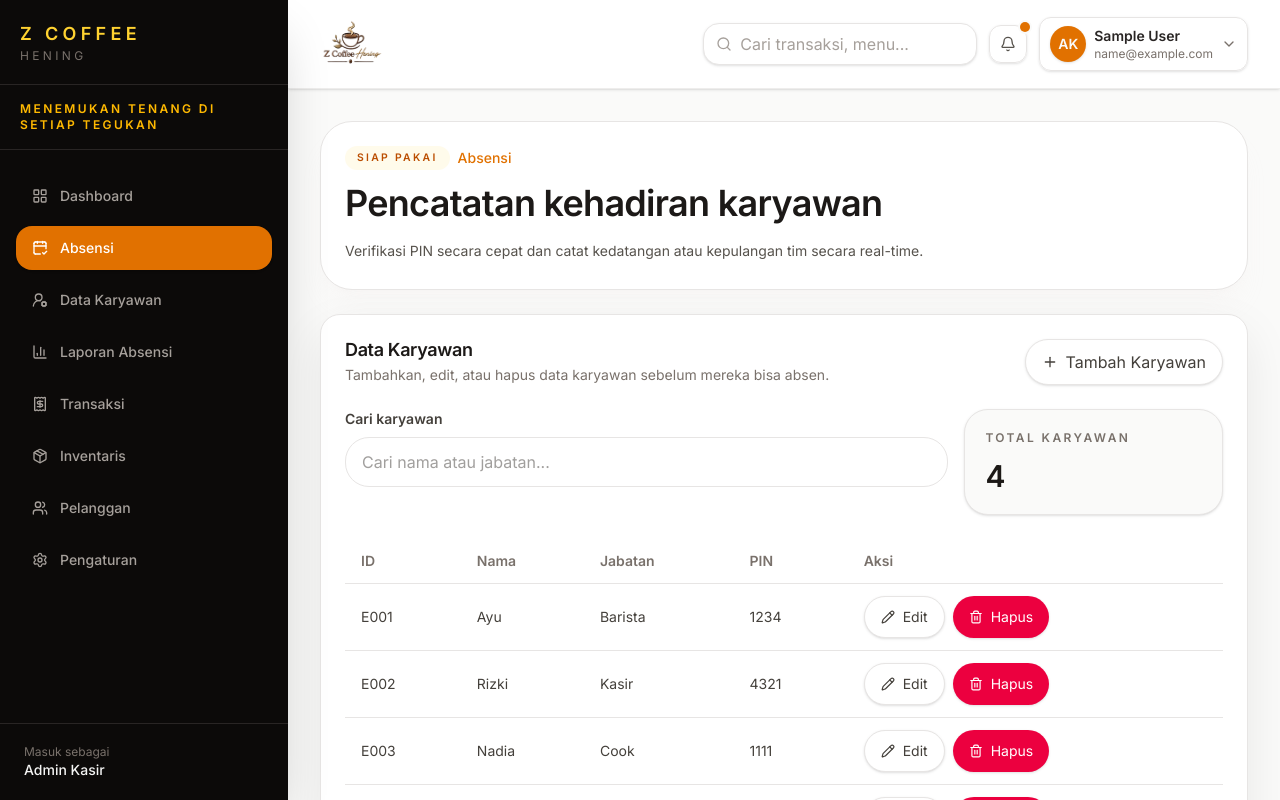
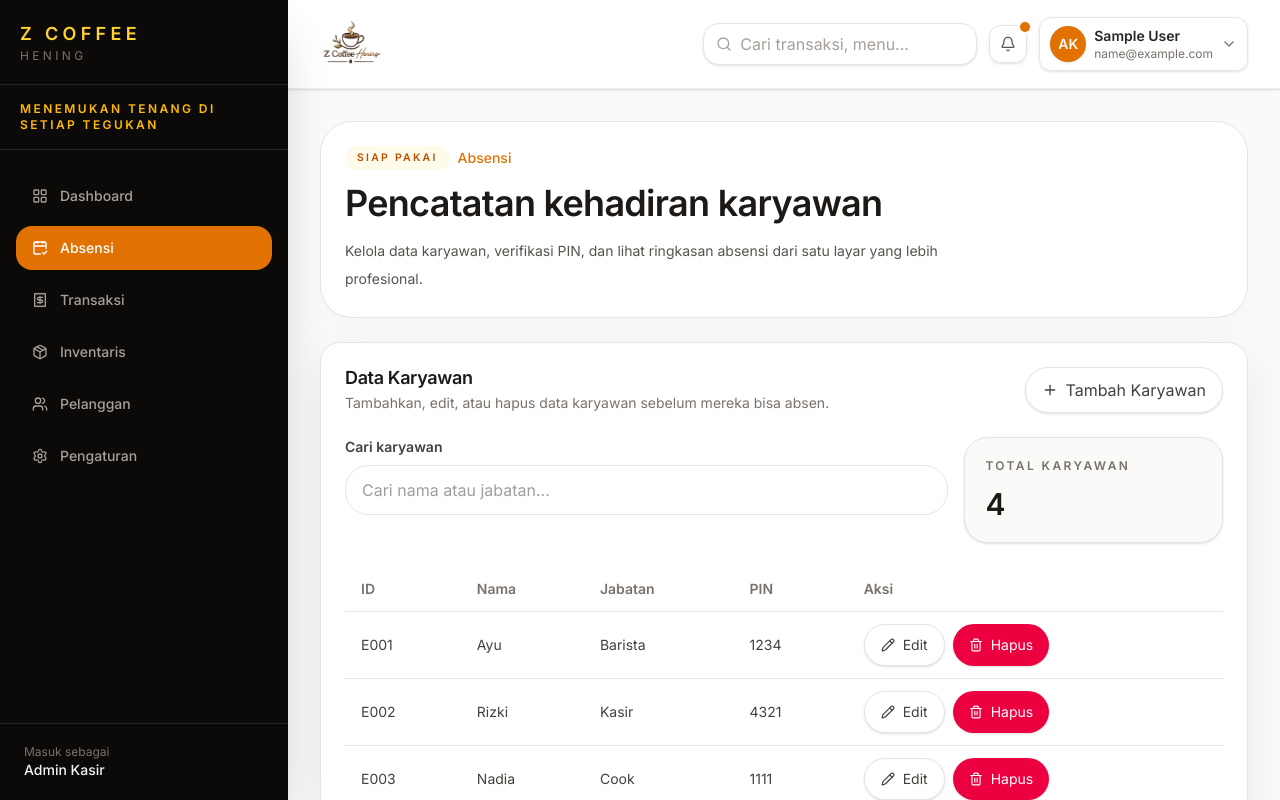
Before and after one commit to aqwanalidaud25-gif/z-coffee-hening, a React (Vite) app: page /absensi in a window 1280 px wide. Shown: the top 800 px of the page. Built offline with nearby package versions, Linux system fonts and the light colour scheme; sample sign-in values are in the browser's storage.

Commit message:
update an sidebar,absensikaryawan

```diff
--- a/src/App.jsx
+++ b/src/App.jsx
@@ -7,7 +7,6 @@ import Settings from "./pages/Settings";
 import Login from "./pages/Login";
 import AbsensiKaryawan from "./pages/AbsensiKaryawan";
 import AttendanceReport from "./pages/AttendanceReport";
-import DataKaryawan from "./pages/DataKaryawan";
 import NotFound from "./pages/NotFound";
 import ProtectedRoute from "./components/auth/ProtectedRoute";
 import { useAuth } from "./context/AuthContext";
@@ -22,7 +21,6 @@ function AppRoutes() {
       <Route element={<ProtectedRoute />}>
         <Route path="/" element={<Dashboard onLogout={logout} />} />
         <Route path="/absensi" element={<AbsensiKaryawan onLogout={logout} />} />
-        <Route path="/data-karyawan" element={<DataKaryawan onLogout={logout} />} />
         <Route path="/transactions" element={<Transactions onLogout={logout} />} />
         <Route path="/inventory" element={<Inventory onLogout={logout} />} />
         <Route path="/customers" element={<Customers onLogout={logout} />} />
--- a/src/components/layout/Sidebar.jsx
+++ b/src/components/layout/Sidebar.jsx
@@ -1,12 +1,10 @@
 import React from "react";
 import { NavLink } from "react-router-dom";
-import { LayoutGrid, Receipt, Package, Users, Settings, X, CalendarCheck2, BarChart3, UserRoundCog } from "lucide-react";
+import { LayoutGrid, Receipt, Package, Users, Settings, X, CalendarCheck2 } from "lucide-react";
 
 const NAV_ITEMS = [
   { label: "Dashboard", icon: LayoutGrid, to: "/" },
   { label: "Absensi", icon: CalendarCheck2, to: "/absensi" },
-  { label: "Data Karyawan", icon: UserRoundCog, to: "/data-karyawan" },
-  { label: "Laporan Absensi", icon: BarChart3, to: "/attendance-report" },
   { label: "Transaksi", icon: Receipt, to: "/transactions" },
   { label: "Inventaris", icon: Package, to: "/inventory" },
   { label: "Pelanggan", icon: Users, to: "/customers" },
--- a/src/pages/AbsensiKaryawan.jsx
+++ b/src/pages/AbsensiKaryawan.jsx
@@ -118,7 +118,7 @@ export default function AbsensiKaryawan({ onLogout }) {
       <PageHeader
         subtitle="Absensi"
         title="Pencatatan kehadiran karyawan"
-        description="Verifikasi PIN secara cepat dan catat kedatangan atau kepulangan tim secara real-time."
+        description="Kelola data karyawan, verifikasi PIN, dan lihat ringkasan absensi dari satu layar yang lebih profesional."
         status="Siap pakai"
       />
 
```
